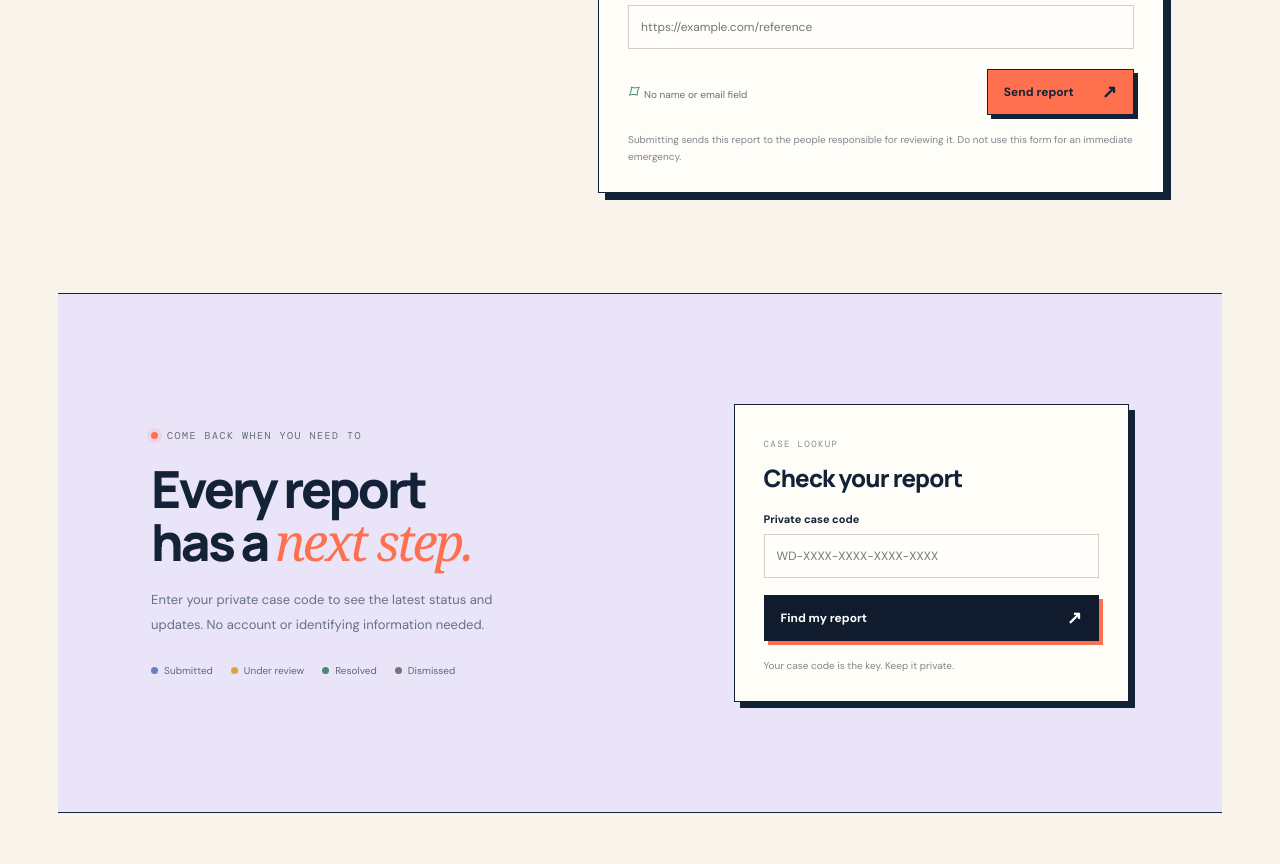
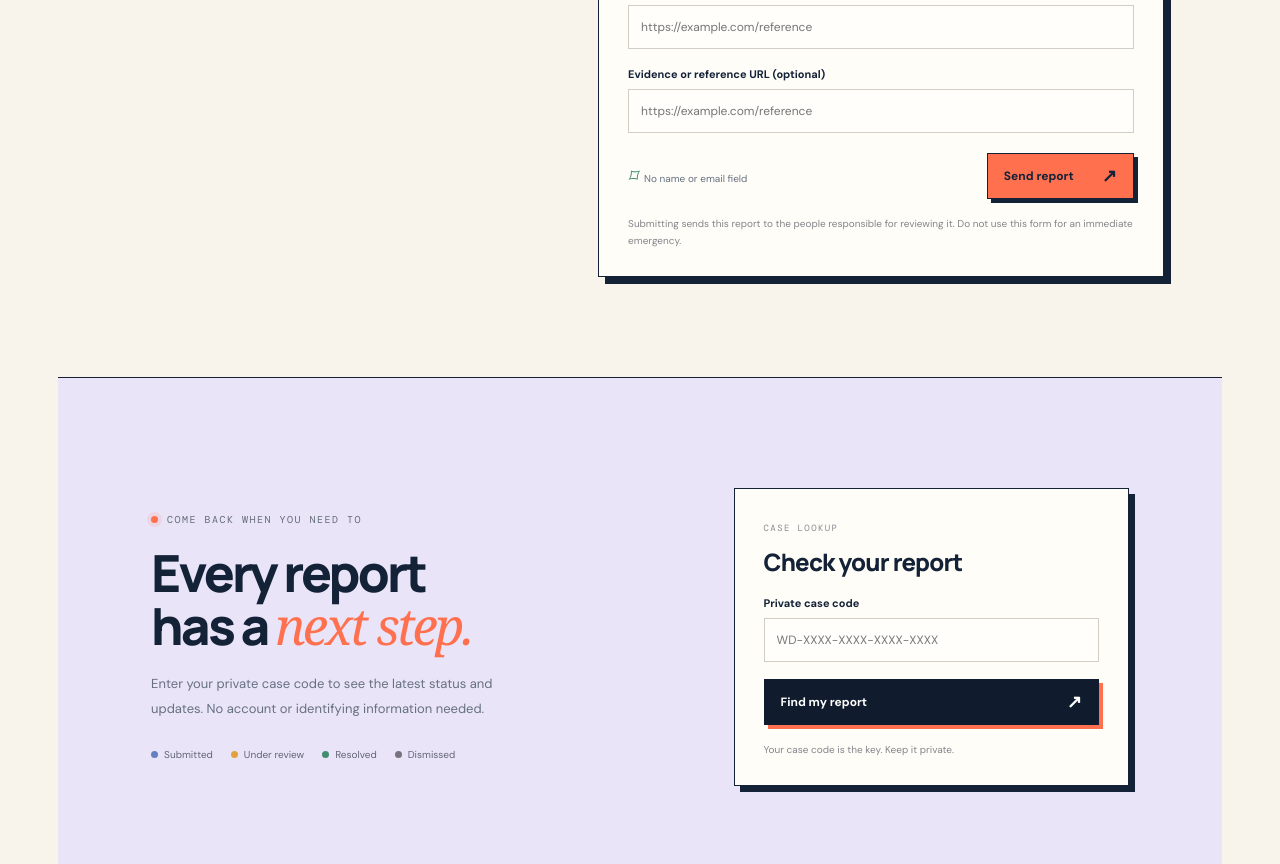
Before and after one commit to adityxac/whistledrop, a website: page public/index.html in a window 1280 px wide. Shown: the part 1254-2118 px from the top of the page. Drawn offline with nearby package versions, Linux system fonts and the light colour scheme.

Commit message:
feat: add optional evidence URL field

```diff
--- a/public/index.html
+++ b/public/index.html
@@ -10,7 +10,7 @@
 <label for="category">What is this about?</label><select id="category" name="category" required><option value="security">Security</option><option value="harassment">Harassment</option><option value="corruption">Corruption</option><option value="technical">Technical</option><option value="other">Other</option></select>
 <div class="label-row"><label for="description">What happened?</label><span id="charCount">0 / 5,000</span></div><textarea id="description" name="description" minlength="20" maxlength="5000" rows="6" placeholder="Describe what happened, when, and any context that may help. Please avoid unnecessary personal details." required></textarea>
 <label for="evidenceUrl">Evidence or reference URL <span class="optional">(optional)</span></label><input id="evidenceUrl" type="url" name="evidenceUrl" maxlength="2048" placeholder="https://example.com/reference" inputmode="url">
-<div class="form-foot"><span><i class="mini-lock">⌑</i> No name or email field</span><button class="button button-primary" id="submitReport" type="submit">Send report <span>↗</span></button></div><p class="form-error" id="reportError" role="alert"></p><p class="fine-print">Submitting sends this report to the people responsible for reviewing it. Do not use this form for an immediate emergency.</p></form></section>
+<label for="evidenceUrl">Evidence or reference URL <span class="optional">(optional)</span></label><input id="evidenceUrl" type="url" name="evidenceUrl" maxlength="2048" placeholder="https://example.com/reference" inputmode="url"><div class="form-foot"><span><i class="mini-lock">⌑</i> No name or email field</span><button class="button button-primary" id="submitReport" type="submit">Send report <span>↗</span></button></div><p class="form-error" id="reportError" role="alert"></p><p class="fine-print">Submitting sends this report to the people responsible for reviewing it. Do not use this form for an immediate emergency.</p></form></section>
 <section class="success-panel hidden" id="successPanel" aria-live="polite"><div class="success-mark">✓</div><div class="success-copy"><div class="eyebrow"><i></i> REPORT SUBMITTED</div><h2>You did the<br><em>brave thing.</em></h2><p>Your report is saved. This is the only time we’ll show you the case code, so copy it somewhere private before leaving this page.</p><div class="case-code-wrap"><span>YOUR PRIVATE CASE CODE</span><strong id="caseCode">WD-XXXX-XXXX-XXXX-XXXX</strong><button type="button" id="copyCode" class="copy-button">Copy code ↗</button></div><button type="button" id="startAnother" class="text-link">Make another report ↗</button></div></section>
 <section class="track-section" id="track"><div class="track-intro"><div class="eyebrow"><i></i> COME BACK WHEN YOU NEED TO</div><h2>Every report<br>has a <em>next step.</em></h2><p>Enter your private case code to see the latest status and updates. No account or identifying information needed.</p><div class="status-key"><span><i class="status-dot received"></i> Submitted</span><span><i class="status-dot reviewing"></i> Under review</span><span><i class="status-dot actioned"></i> Resolved</span><span><i class="status-dot closed"></i> Dismissed</span></div></div><form class="track-card" id="trackForm"><span class="step-tag">CASE LOOKUP</span><h3>Check your report</h3><label for="caseLookup">Private case code</label><input id="caseLookup" placeholder="WD-XXXX-XXXX-XXXX-XXXX" autocomplete="off" spellcheck="false" required><button class="button button-dark" type="submit" id="trackButton">Find my report <span>↗</span></button><p class="form-error" id="trackError" role="alert"></p><div class="status-result hidden" id="statusResult" aria-live="polite"></div><p class="fine-print">Your case code is the key. Keep it private.</p></form></section>
 <section class="how-section" id="how"><div class="eyebrow"><i></i> SIMPLE BY DESIGN</div><h2>Three steps.<br><em>No spotlight.</em></h2><div class="how-grid"><article><span>01</span><h3>Tell us what happened</h3><p>Share the concern in your own words. No sign-up, name, or email required.</p></article><article><span>02</span><h3>Keep your case code</h3><p>You'll receive a random private code. Save it securely; it's how you return.</p></article><article><span>03</span><h3>Check back privately</h3><p>Use your code to check status and read any moderator update.</p></article></div></section>
```
